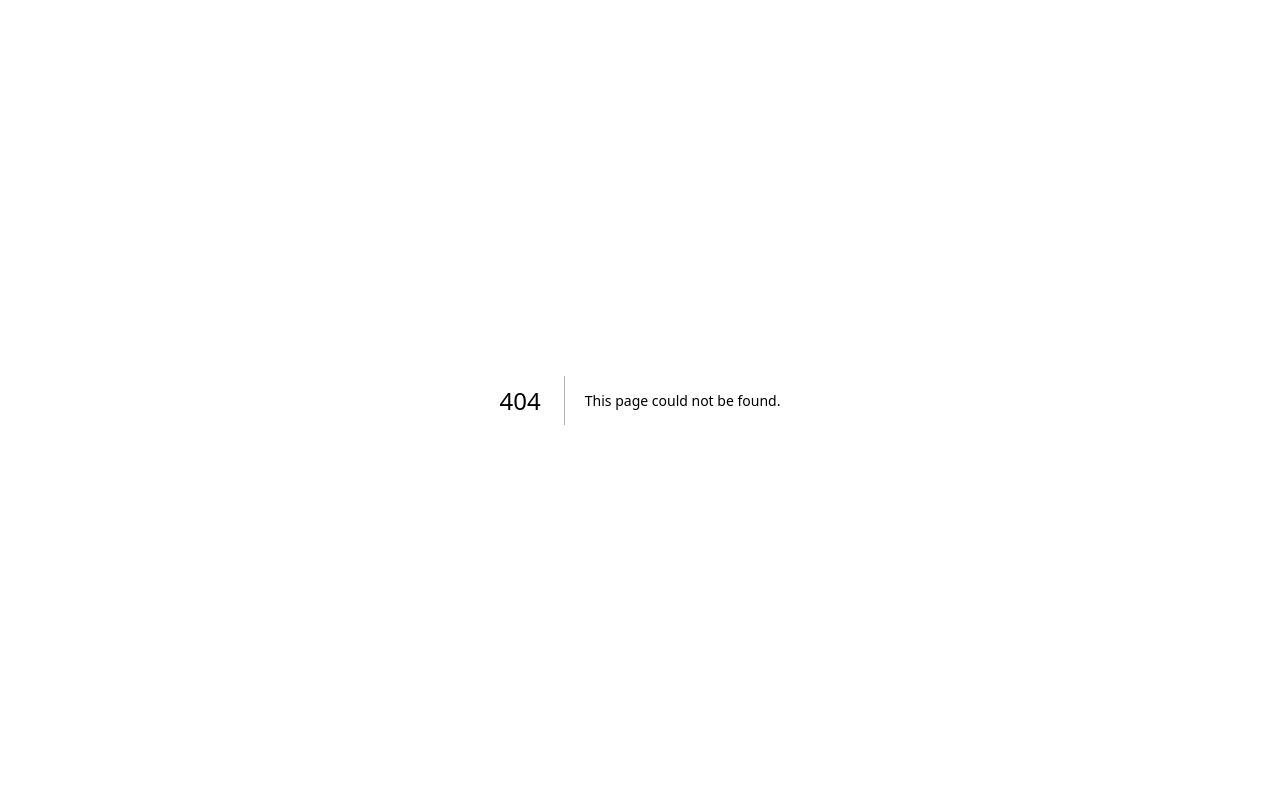
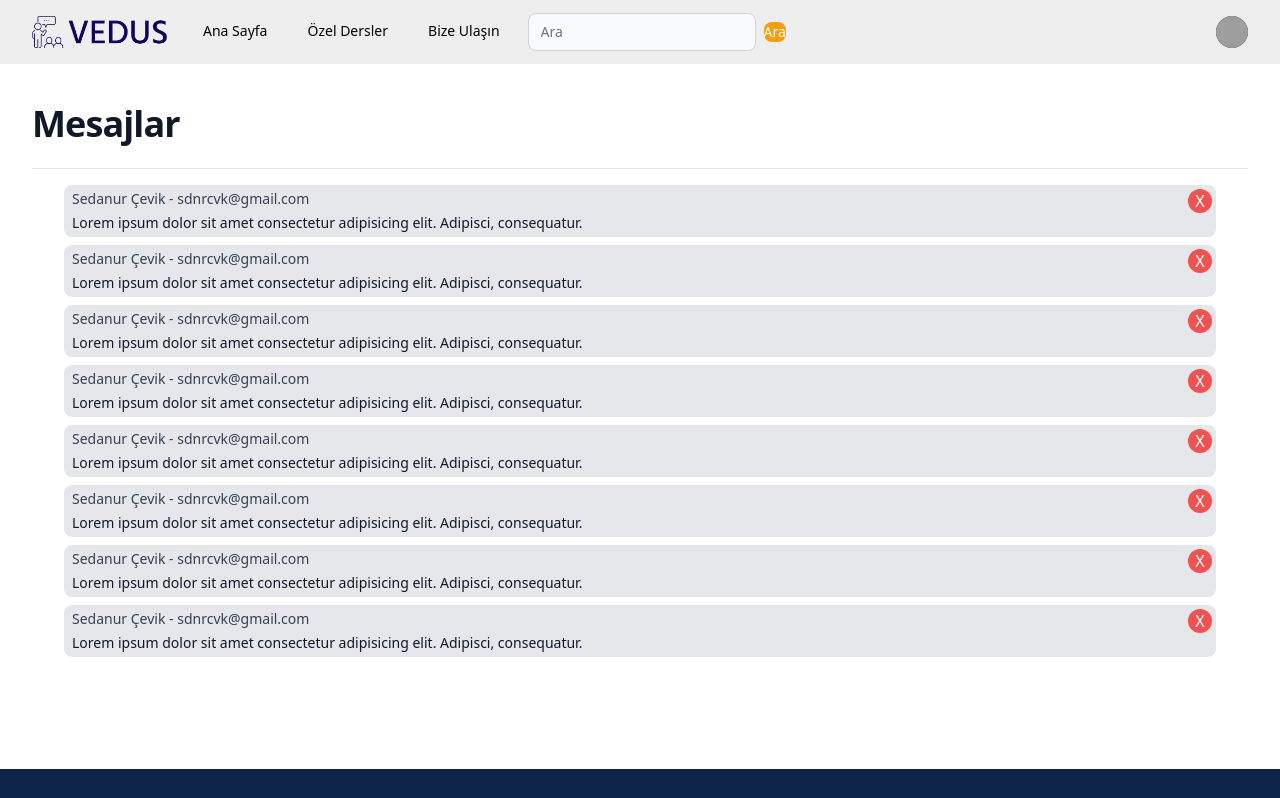
Before and after one commit to sdnrcvk/volunteer_education_support, a Next.js app: page /messages in a window 1280 px wide. Before the commit this address had no page. Shown: the top 798 px of the page. Built offline with nearby package versions, Linux system fonts and the light colour scheme; grey boxes are pictures that could not be loaded.

Commit message:
messages page created

```diff
--- /dev/null
+++ b/pages/messages/index.js
@@ -0,0 +1,196 @@
+import Layout from '@/components/Layout'
+import Head from 'next/head'
+import { React, Fragment, useState, useEffect } from 'react'
+import { Dialog, Menu, Transition } from '@headlessui/react'
+import { XMarkIcon } from '@heroicons/react/24/outline'
+import { ChevronDownIcon, FunnelIcon } from '@heroicons/react/20/solid'
+import Link from 'next/link'
+
+export default function Messages() {
+  const [mobileFiltersOpen, setMobileFiltersOpen] = useState(false)
+
+
+  const products = [
+    {
+      id: 1,
+      name: 'Earthen Bottle',
+      href: '/course-detail/{id}',
+      price: '$48',
+      imageSrc: 'https://tailwindui.com/img/ecommerce-images/category-page-04-image-card-01.jpg',
+      imageAlt: 'Tall slender porcelain bottle with natural clay textured body and cork stopper.',
+    },
+    {
+      id: 2,
+      name: 'Nomad Tumbler',
+      href: '/course-detail/{id}',
+      price: '$35',
+      imageSrc: 'https://tailwindui.com/img/ecommerce-images/category-page-04-image-card-02.jpg',
+      imageAlt: 'Olive drab green insulated bottle with flared screw lid and flat top.',
+    },
+    {
+      id: 3,
+      name: 'Focus Paper Refill',
+      href: '/course-detail/{id}',
+      price: '$89',
+      imageSrc: 'https://tailwindui.com/img/ecommerce-images/category-page-04-image-card-03.jpg',
+      imageAlt: 'Person using a pen to cross a task off a productivity paper card.',
+    },
+    {
+      id: 4,
+      name: 'Machined Mechanical Pencil',
+      href: '/course-detail/{id}',
+      price: '$35',
+      imageSrc: 'https://tailwindui.com/img/ecommerce-images/category-page-04-image-card-04.jpg',
+      imageAlt: 'Hand holding black machined steel mechanical pencil with brass tip and top.',
+    },
+    {
+      id: 5,
+      name: 'Machined Mechanical Pencil',
+      href: '/course-detail/{id}',
+      price: '$35',
+      imageSrc: 'https://tailwindui.com/img/ecommerce-images/category-page-04-image-card-04.jpg',
+      imageAlt: 'Hand holding black machined steel mechanical pencil with brass tip and top.',
+    },
+    {
+      id: 6,
+      name: 'Focus Paper Refill',
+      href: '/course-detail/{id}',
+      price: '$89',
+      imageSrc: 'https://tailwindui.com/img/ecommerce-images/category-page-04-image-card-03.jpg',
+      imageAlt: 'Person using a pen to cross a task off a productivity paper card.',
+    },
+    {
+      id: 7,
+      name: 'Nomad Tumbler',
+      href: '/course-detail/{id}',
+      price: '$35',
+      imageSrc: 'https://tailwindui.com/img/ecommerce-images/category-page-04-image-card-02.jpg',
+      imageAlt: 'Olive drab green insulated bottle with flared screw lid and flat top.',
+    },
+    {
+      id: 8,
+      name: 'Earthen Bottle',
+      href: '/course-detail/{id}',
+      price: '$48',
+      imageSrc: 'https://tailwindui.com/img/ecommerce-images/category-page-04-image-card-01.jpg',
+      imageAlt: 'Tall slender porcelain bottle with natural clay textured body and cork stopper.',
+    }
+  ]
+
+  const sortOptions = [
+    { name: 'En Beğenilenler', href: '#', current: false },
+    { name: 'En Çok Değerlendirilenler', href: '#', current: false },
+    { name: 'En Popüler', href: '#', current: false },
+    { name: 'En Yeniler', href: '#', current: false },
+  ]
+
+  function classNames(...classes) {
+    return classes.filter(Boolean).join(' ')
+  }
+
+  return (
+    <>
+      <Head>
+        <title>VEDUS | Mesajlar </title>
+        <meta name="description" content="Generated by create next app" />
+        <meta name="viewport" content="width=device-width, initial-scale=1" />
+        <link rel="icon" href="/favicon.ico" />
+        <link href="https://cdn.jsdelivr.net/npm/bootstrap@5.3.0-alpha2/dist/css/bootstrap.min.css" rel="stylesheet" integrity="sha384-aFq/bzH65dt+w6FI2ooMVUpc+21e0SRygnTpmBvdBgSdnuTN7QbdgL+OapgHtvPp" crossOrigin="anonymous"/>
+      </Head>
+      <Layout>
+      <div className="bg-white">
+        <div>
+          {/* Mobile filter dialog */}
+          <Transition.Root show={mobileFiltersOpen} as={Fragment}>
+            <Dialog as="div" className="relative z-40 lg:hidden" onClose={setMobileFiltersOpen}>
+              <Transition.Child
+                as={Fragment}
+                enter="transition-opacity ease-linear duration-300"
+                enterFrom="opacity-0"
+                enterTo="opacity-100"
+                leave="transition-opacity ease-linear duration-300"
+                leaveFrom="opacity-100"
+                leaveTo="opacity-0"
+              >
+                <div className="fixed inset-0 bg-black bg-opacity-25" />
+              </Transition.Child>
+
+            </Dialog>
+          </Transition.Root>
+
+          <main className="mx-auto max-w-7xl px-4 sm:px-6 lg:px-8">
+            <div className="flex items-baseline justify-between border-b border-gray-200 pb-6 pt-10">
+              <h1 className="text-4xl font-bold tracking-tight text-gray-900">Mesajlar</h1>
+              <div className="flex items-center">
+                <Menu as="div" className="relative inline-block text-left">
+                  <Transition
+                    as={Fragment}
+                    enter="transition ease-out duration-100"
+                    enterFrom="transform opacity-0 scale-95"
+                    enterTo="transform opacity-100 scale-100"
+                    leave="transition ease-in duration-75"
+                    leaveFrom="transform opacity-100 scale-100"
+                    leaveTo="transform opacity-0 scale-95"
+                  >
+                    <Menu.Items className="absolute right-0 z-10 mt-2 w-40 origin-top-right rounded-md bg-white shadow-2xl ring-1 ring-black ring-opacity-5 focus:outline-none">
+                      <div className="py-1">
+                        {sortOptions.map((option) => (
+                          <Menu.Item key={option.name}>
+                            {({ active }) => (
+                              <Link
+                                href={option.href}
+                                className={classNames(
+                                  option.current ? 'font-medium text-gray-900' : 'text-gray-500',
+                                  active ? 'bg-gray-100' : '',
+                                  'block px-4 py-2 text-sm'
+                                )}
+                              >
+                                {option.name}
+                              </Link>
+                            )}
+                          </Menu.Item>
+                        ))}
+                      </div>
+                    </Menu.Items>
+                  </Transition>
+                </Menu>
+              </div>
+            </div>
+
+            <section aria-labelledby="products-heading" className="pb-24 pt-2">
+              <div className="grid grid-cols-1 gap-x-8 gap-y-10 lg:grid-cols-3">
+                {/* Product grid */}
+                <div className="lg:col-span-3">
+                  <div className="bg-white">
+                    <div className="mx-auto max-w-2xl px-4 py-2 sm:px-6 sm:py-2 lg:max-w-7xl lg:px-8">
+                      <h2 className="sr-only">Mesajlar</h2>
+                      <div className="gap-y-10 sm:grid-cols-2 lg:grid-cols-3 xl:grid-cols-4 xl:gap-x-8">
+                        {products.map((product) => (
+                          <div key={product.id} className="group relative">
+                          <Link href={"#"} className="block">
+                            <div className="overflow-hidden rounded-lg bg-gray-200 mb-2">
+                              <h3 className="my-1 mx-2 text-sm text-gray-700">Sedanur Çevik - sdnrcvk@gmail.com</h3>
+                              <p className="my-1 mx-2 text-sm font-medium text-gray-900">Lorem ipsum dolor sit amet consectetur adipisicing elit. Adipisci, consequatur.</p>
+                            </div>
+                          </Link>
+                          <button
+                            className="absolute top-1 right-1 bg-red-500 text-white rounded-full w-6 h-6 flex items-center justify-center hover:bg-red-600 transition duration-200"
+                            onClick={() => handleDelete(product.id)}
+                          >
+                            X
+                          </button>
+                        </div>
+                        ))}
+                      </div>
+                    </div>
+                  </div>
+                </div>
+              </div>
+            </section>
+          </main>
+        </div>
+      </div>
+      </Layout>
+    </>
+  )
+}
```
